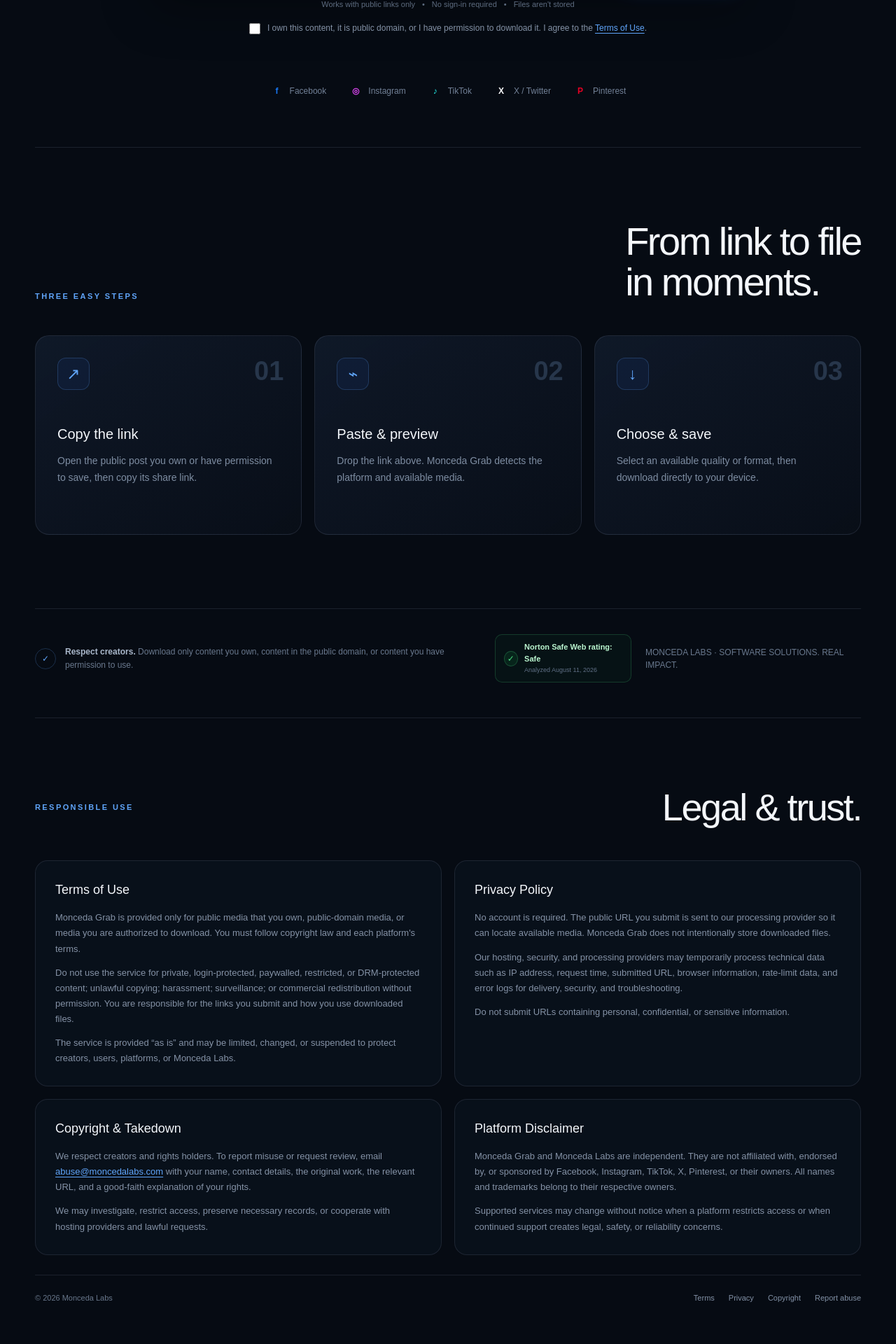
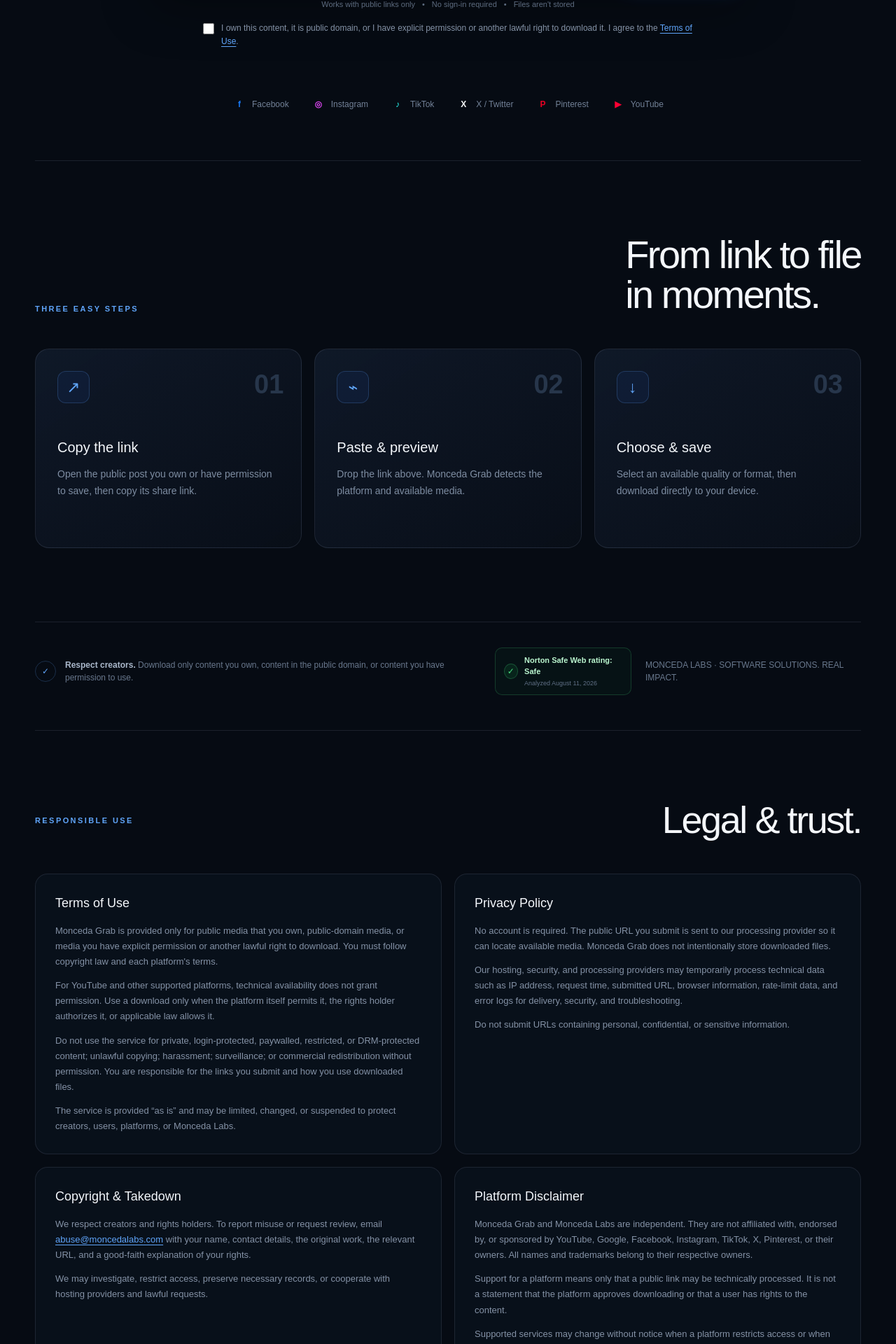
Before and after one commit to mmoncda/monceda-grab, a Next.js app: page / in a window 1280 px wide. Shown: the part 613-2533 px from the top of the page at 70% size. Before the commit the page ends 2510 px from the top, so only its background shows below. Built offline with nearby package versions, Linux system fonts and the light colour scheme.

Commit message:
Restore YouTube with stronger legal terms

```diff
--- a/app/page.tsx
+++ b/app/page.tsx
@@ -14,6 +14,7 @@
   { name: "TikTok", short: "♪", color: "#25f4ee" },
   { name: "X / Twitter", short: "X", color: "#f8fafc" },
   { name: "Pinterest", short: "P", color: "#e60023" },
+  { name: "YouTube", short: "▶", color: "#ff0033" },
 ];
 
 function detectPlatform(value: string) {
@@ -23,6 +24,7 @@
   if (url.includes("tiktok.com")) return platforms[2];
   if (url.includes("twitter.com") || url.includes("x.com")) return platforms[3];
   if (url.includes("pinterest.com") || url.includes("pin.it")) return platforms[4];
+  if (url.includes("youtube.com") || url.includes("youtu.be")) return platforms[5];
   return null;
 }
 
@@ -145,7 +147,7 @@
               checked={hasRights}
               onChange={(event) => { setHasRights(event.target.checked); setMessage(""); }}
             />
-            <span>I own this content, it is public domain, or I have permission to download it. I agree to the <a href="#terms">Terms of Use</a>.</span>
+            <span>I own this content, it is public domain, or I have explicit permission or another lawful right to download it. I agree to the <a href="#terms">Terms of Use</a>.</span>
           </label>
           {message && (
             <div className={downloadUrl ? "status success" : "status"} role="status">
@@ -215,7 +217,8 @@
         <div className="legal-grid">
           <article id="terms">
             <h3>Terms of Use</h3>
-            <p>Monceda Grab is provided only for public media that you own, public-domain media, or media you are authorized to download. You must follow copyright law and each platform&apos;s terms.</p>
+            <p>Monceda Grab is provided only for public media that you own, public-domain media, or media you have explicit permission or another lawful right to download. You must follow copyright law and each platform&apos;s terms.</p>
+            <p>For YouTube and other supported platforms, technical availability does not grant permission. Use a download only when the platform itself permits it, the rights holder authorizes it, or applicable law allows it.</p>
             <p>Do not use the service for private, login-protected, paywalled, restricted, or DRM-protected content; unlawful copying; harassment; surveillance; or commercial redistribution without permission. You are responsible for the links you submit and how you use downloaded files.</p>
             <p>The service is provided “as is” and may be limited, changed, or suspended to protect creators, users, platforms, or Monceda Labs.</p>
           </article>
@@ -232,7 +235,8 @@
           </article>
           <article id="disclaimer">
             <h3>Platform Disclaimer</h3>
-            <p>Monceda Grab and Monceda Labs are independent. They are not affiliated with, endorsed by, or sponsored by Facebook, Instagram, TikTok, X, Pinterest, or their owners. All names and trademarks belong to their respective owners.</p>
+            <p>Monceda Grab and Monceda Labs are independent. They are not affiliated with, endorsed by, or sponsored by YouTube, Google, Facebook, Instagram, TikTok, X, Pinterest, or their owners. All names and trademarks belong to their respective owners.</p>
+            <p>Support for a platform means only that a public link may be technically processed. It is not a statement that the platform approves downloading or that a user has rights to the content.</p>
             <p>Supported services may change without notice when a platform restricts access or when continued support creates legal, safety, or reliability concerns.</p>
           </article>
         </div>
```
